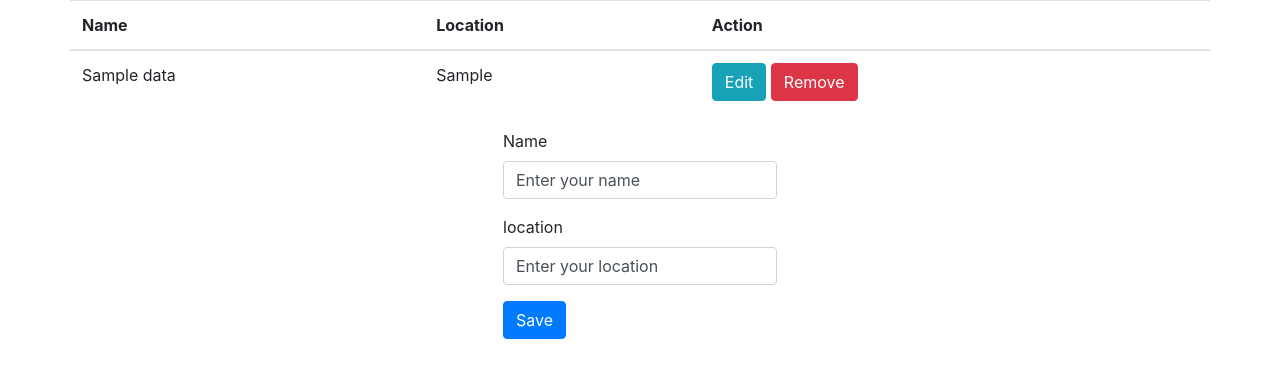
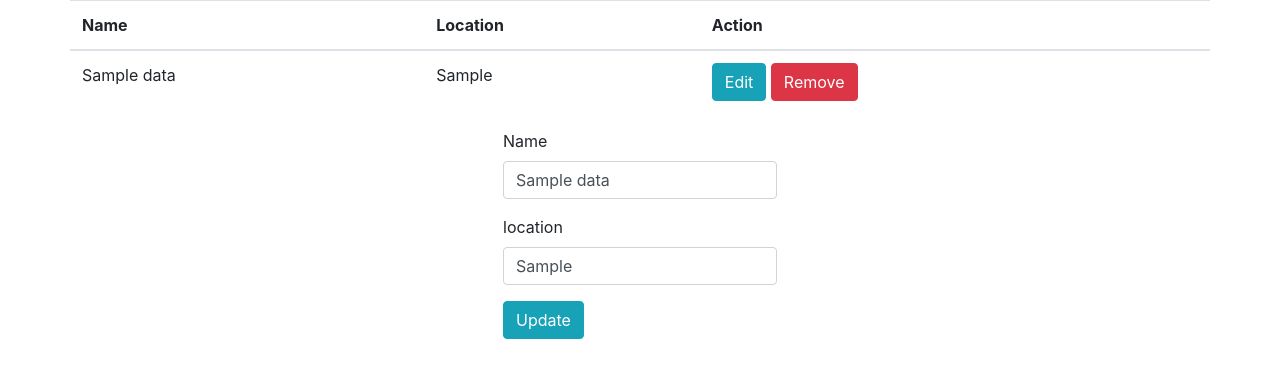
Before and after one commit to alex-oderdenge/phpCrud, a PHP site: page /index.php?edit=1 in a window 1280 px wide. Shown: the top 378 px of the page. Run offline with PHP 8.4, Linux system fonts and the light colour scheme; tables that the repository leaves empty or names only in its code hold one stand-in row (values such as "Sample post").

Commit message:
Finished, there is only a bug to fix

```diff
--- a/index.php
+++ b/index.php
@@ -13,7 +13,16 @@
       <title>PHP Crud Test</title>
    </head>
    <body>
-      <?php require_once 'process.php';?>
+      <?php require_once 'process.php'; ?>
+      <?php if (isset($_SESSION['message'])): ?>
+      <div   class="alert alert-<?=$_SESSION['msg_type']?>">
+         <?php
+
+            echo $_SESSION['message'];
+            unset($_SESSION['message']);
+         ?>
+      </div>
+      <?php endif ?>
       <div class="container">
          <?php
             $mysqli = new mysqli('localhost', 'root', '', 'crud') or die (mysqli_error($mysqli));
@@ -56,16 +65,21 @@
          ?>
          <div class="row justify-content-center">
             <form action="process.php" method="post">
+               <input type="hidden" name="id" value="<?php echo $id;?>">
                <div class="form-group">
                   <label>Name</label>
-                  <input type="text" name="name" class="form-control" value="Enter your name">
+                  <input type="text" name="name" class="form-control" value="<?php echo $name ?>" placeholder="Enter your name">
                </div>
                <div class="form-group">
                   <label>location</label>
-                  <input type="text" name="location" class="form-control" value="Enter your location">
+                  <input type="text" name="location" class="form-control" value="<?php echo $location ?>" placeholder="Enter your location">
                </div>
                <div class="form-group">
-                  <button type="submit" class="btn btn-primary" name="save">Save</button>
+                  <?php if ($update == true): ?>
+                     <button type="submit" class="btn btn-info" name="update">Update</button>
+                  <?php else: ?>
+                     <button type="submit" class="btn btn-primary" name="save">Save</button>
+                  <?php endif ?>
                </div>
             </form>
          </div>
--- a/process.php
+++ b/process.php
@@ -1,19 +1,58 @@
 <?php
+//Youtube video used to make this repo: https://www.youtube.com/watch?v=3xRMUDC74Cw
 
-
-$msqli = new mysqli('localhost', 'root', '', 'crud') or die (mysqli_error($mysqli));
+session_start();
+$mysqli = new mysqli('localhost', 'root', '', 'crud') or die (mysqli_error($mysqli));
+$id = 0;
+$update = false;
+$name = '';
+$location = '';
 
 
 if (isset($_POST['save'])) {
    $name = $_POST['name'];
    $location = $_POST['location'];
-   $msqli->query("INSERT INTO data (name, location) VALUES ('$name', '$location')") or die(mysqli_error($mysqli));
+   $mysqli->query("INSERT INTO data (name, location) VALUES ('$name', '$location')") or die(mysqli_error($mysqli));
 
+
+   $_SESSION['message'] = "Record has been saved!";
+   $_SESSION['msg_type'] = "success";
+
+   header("location: index.php");
 }
+
 // FIXME
 if (isset($_GET['delete'])) {
+   //This line below isn't been read inside this if condition
+   $_SESSION['message'] = "Record has been deleted!";
+   $_SESSION['msg_type'] = "danger";
    $id = $_GET['delete'];
-   $mysqli->query("DELETE FROM data WHERE id=$id");
+   $mysqli->query("DELETE FROM data WHERE id=$id") or die (mysqli_error($mysqli));
+   header("location: index.php");
+}
+
+if (isset($_GET['edit'])){
+   $id = $_GET['edit'];
+   $update = true;
+   $result = $mysqli->query("SELECT * FROM data WHERE id=$id") or die (mysqli_error($mysqli));
+   if (count(array($result)) == 1) {
+      $row = $result->fetch_array();
+      $name = $row['name'];
+      $location = $row['location'];
+   }
+}
+
+if (isset($_POST['update'])) {
+   $id = $_POST['id'];
+   $name = $_POST['name'];
+   $location = $_POST['location'];
+
+   $mysqli->query("UPDATE data SET name='$name', location='$location' WHERE id = $id") or die (mysqli_error($mysqli));
+
+   $_SESSION['message'] = "Record has been updated!";
+   $_SESSION['msg_type'] = "warning";
+   header("location: index.php");
+
 }
 
 ?>
```
